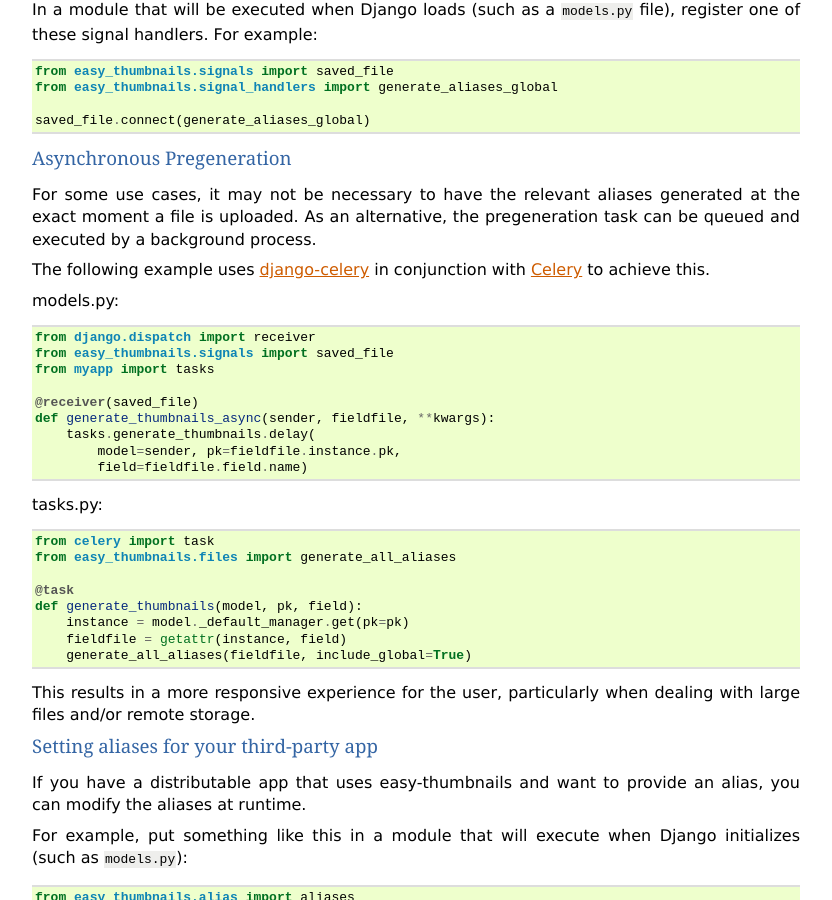
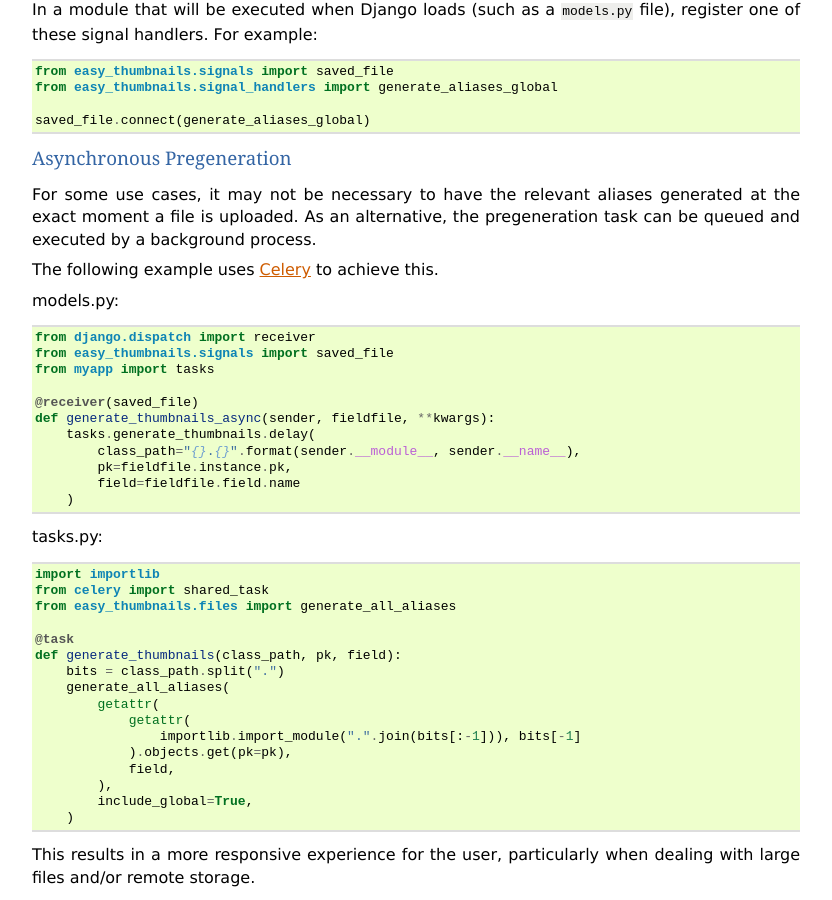
Before and after one commit to SmileyChris/easy-thumbnails, a Sphinx documentation site: the page built from docs/usage.rst, in a window 1280 px wide and 900 px high, scrolled down 2250 px. Shown: the whole window, without its empty margins (48-880 px from the left). Built offline with Sphinx 7.4.7, drawn with Linux system fonts in a browser that asks for light colours; the version number could not be read and is left out.

Commit message:
Fix Celery portion to not suffer an EncodeError:
The current documentation makes reference to the now-dead `django-celery` package.  `Celery` supports Django out-of-the-box, so there's no need to lean on another dependency.  There's only one syntactic change: the switch to `shared_task` instead of just `task`.

Additionally, you can't pass a class through your queserver to a Celery process, so passing `sender` blows up with an `EncodeError`.  The fix is to pass the class as a dotted string path and then import it on the other side.

```diff
--- a/docs/usage.rst
+++ b/docs/usage.rst
@@ -131,9 +131,8 @@ For some use cases, it may not be necessary to have the relevant aliases
 generated at the exact moment a file is uploaded. As an alternative, the
 pregeneration task can be queued and executed by a background process.
 
-The following example uses `django-celery
-<http://pypi.python.org/pypi/django-celery>`_ in conjunction with `Celery
-<http://celeryproject.org>`_ to achieve this.
+The following example uses `Celery <http://celeryproject.org>`_ to
+achieve this.
 
 models.py::
 
@@ -144,19 +143,29 @@ models.py::
     @receiver(saved_file)
     def generate_thumbnails_async(sender, fieldfile, **kwargs):
         tasks.generate_thumbnails.delay(
-            model=sender, pk=fieldfile.instance.pk,
-            field=fieldfile.field.name)
+            class_path="{}.{}".format(sender.__module__, sender.__name__),
+            pk=fieldfile.instance.pk,
+            field=fieldfile.field.name
+        )
 
 tasks.py::
 
-    from celery import task
+    import importlib
+    from celery import shared_task
     from easy_thumbnails.files import generate_all_aliases
 
     @task
-    def generate_thumbnails(model, pk, field):
-        instance = model._default_manager.get(pk=pk)
-        fieldfile = getattr(instance, field)
-        generate_all_aliases(fieldfile, include_global=True)
+    def generate_thumbnails(class_path, pk, field):
+        bits = class_path.split(".")
+        generate_all_aliases(
+            getattr(
+                getattr(
+                    importlib.import_module(".".join(bits[:-1])), bits[-1]
+                ).objects.get(pk=pk),
+                field,
+            ),
+            include_global=True,
+        )
 
 This results in a more responsive experience for the user, particularly
 when dealing with large files and/or remote storage.
```
